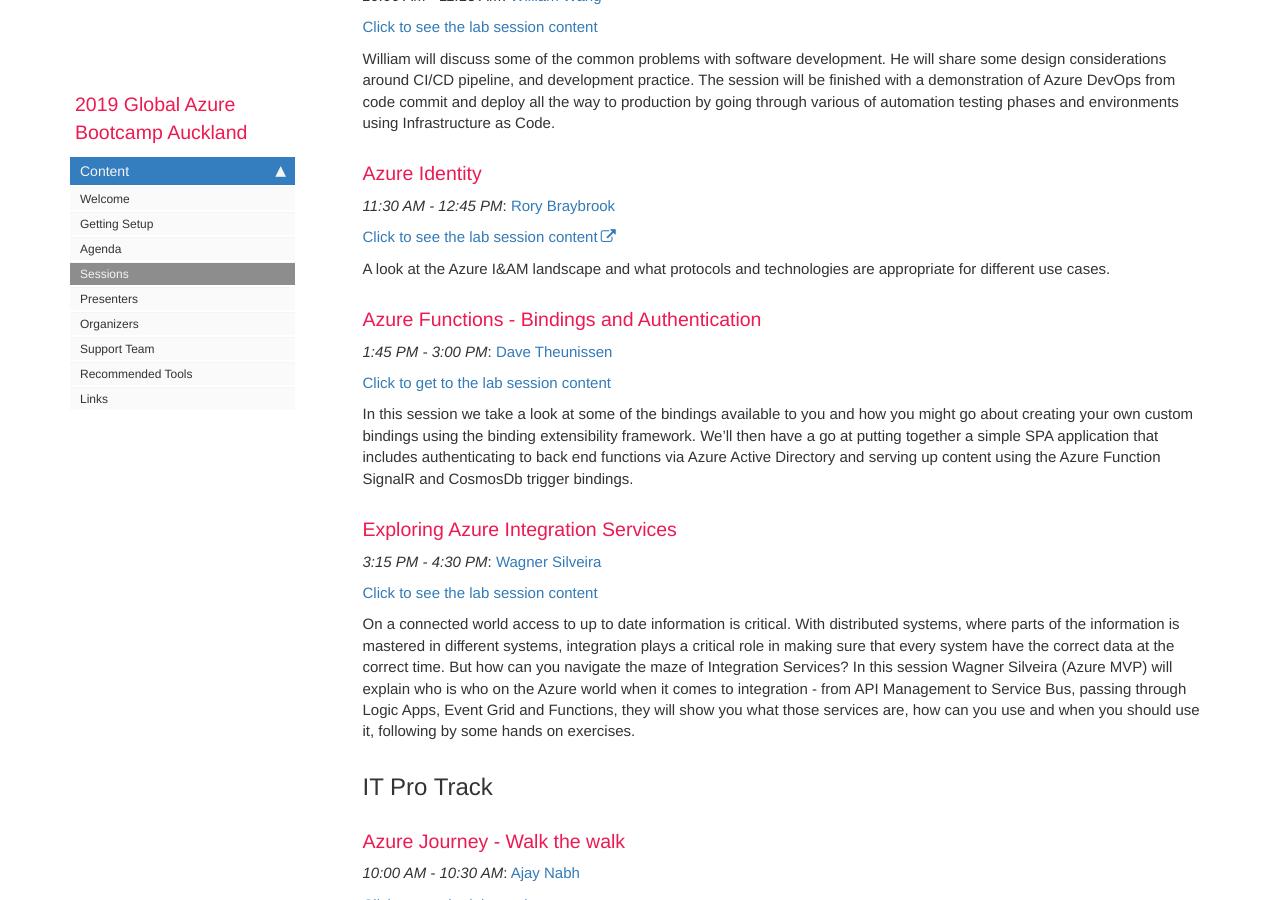
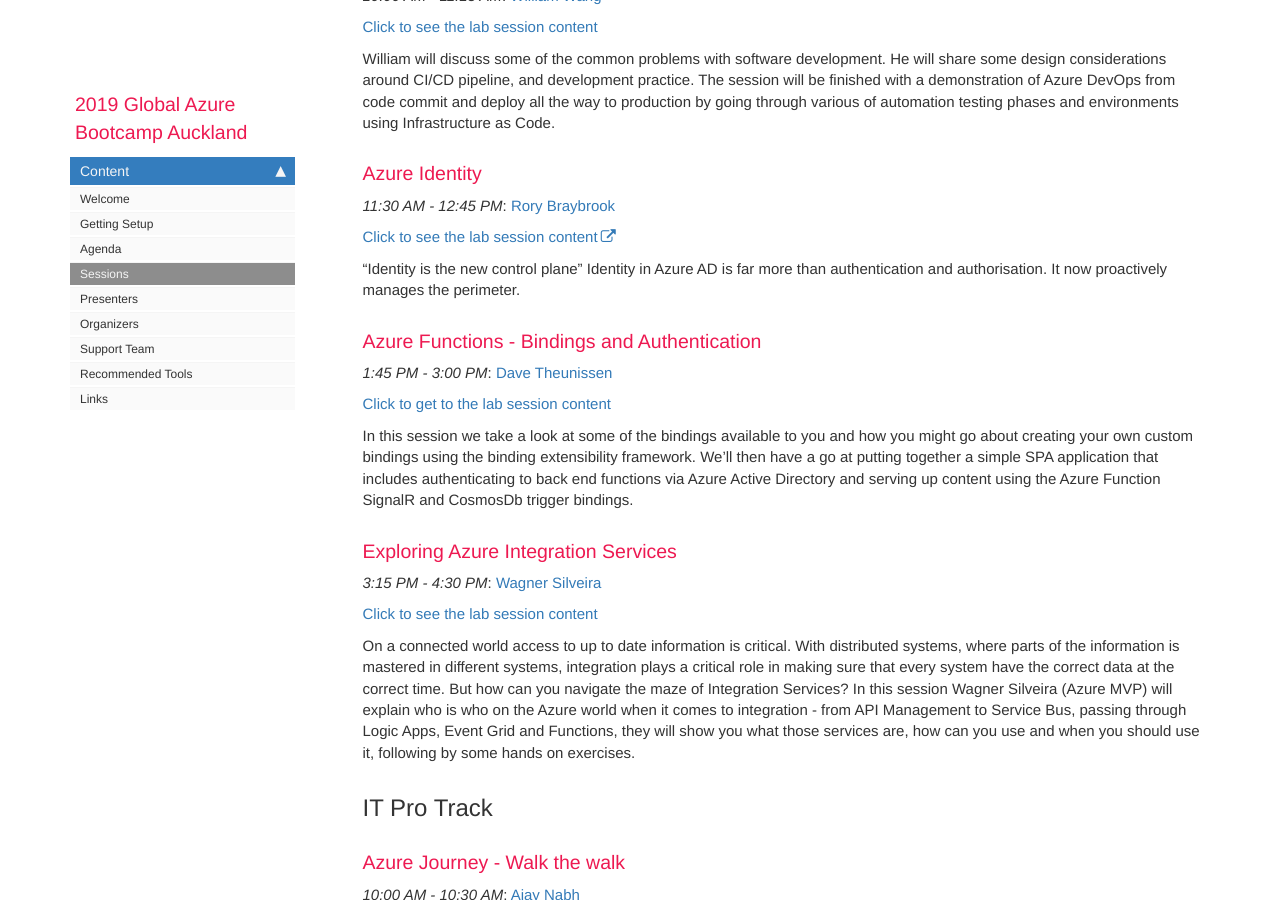
Before and after one commit to AotearoaAzureMeetup/global-azure-bootcamp-2019, a Jekyll site: the page built from content_sessions.md, in a window 1280 px wide and 900 px high, scrolled down 1551 px. Built offline with Jekyll 4.4.1, drawn with Linux system fonts in a browser that asks for light colours; nearby versions of some CDN libraries; comment, search, counter and statistics services are not loaded.

Commit message:
Updated presentation topic.

```diff
--- a/content_sessions.md
+++ b/content_sessions.md
@@ -55,7 +55,7 @@ _11:30 AM - 12:45 PM_: [Rory Braybrook](/content_presenters.html#rory-braybrook)
 
 [Click to see the lab session content](https://rbrayb.github.io/global-azure-bootcamp-iam-2019/)
 
-A look at the Azure I&AM landscape and what protocols and technologies are appropriate for different use cases.
+"Identity is the new control plane" Identity in Azure AD is far more than authentication and authorisation. It now proactively manages the perimeter.
 
 ### Azure Functions - Bindings and Authentication
 
```
